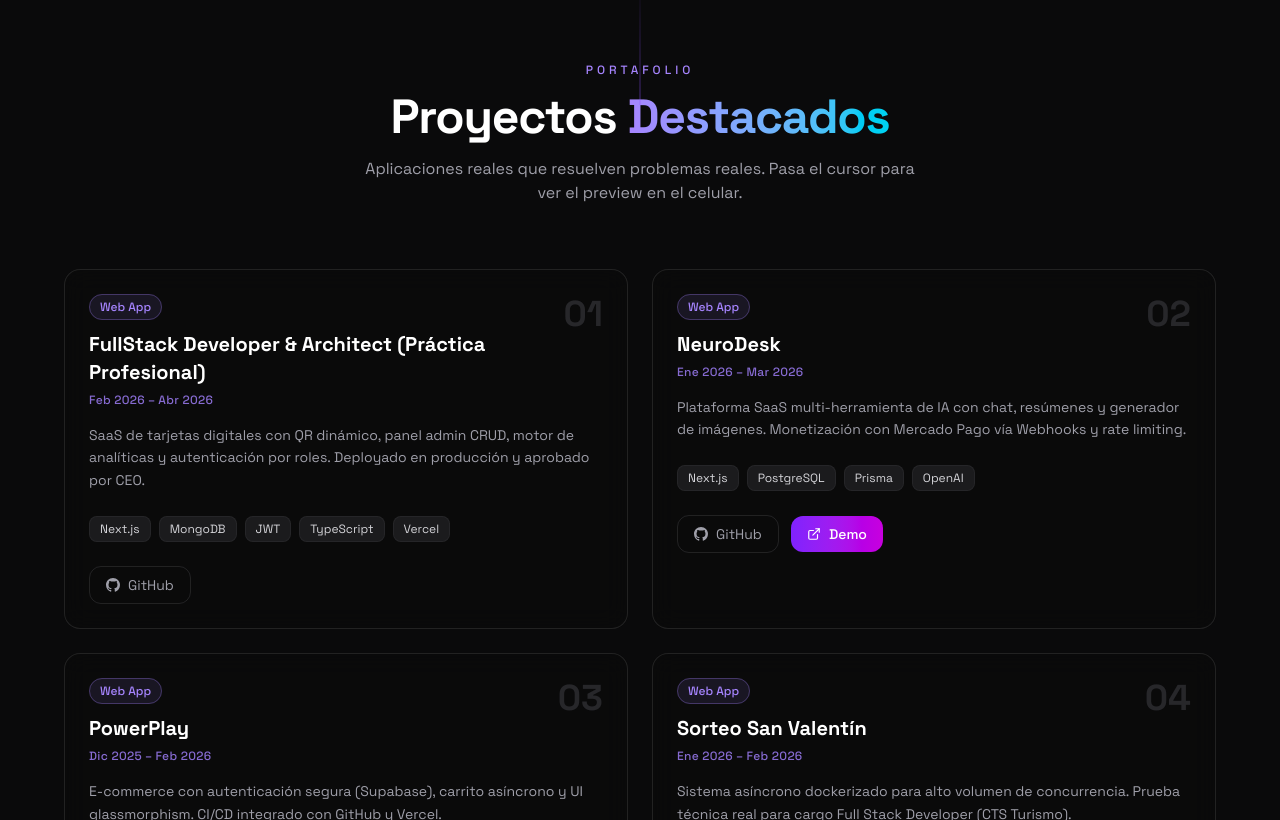
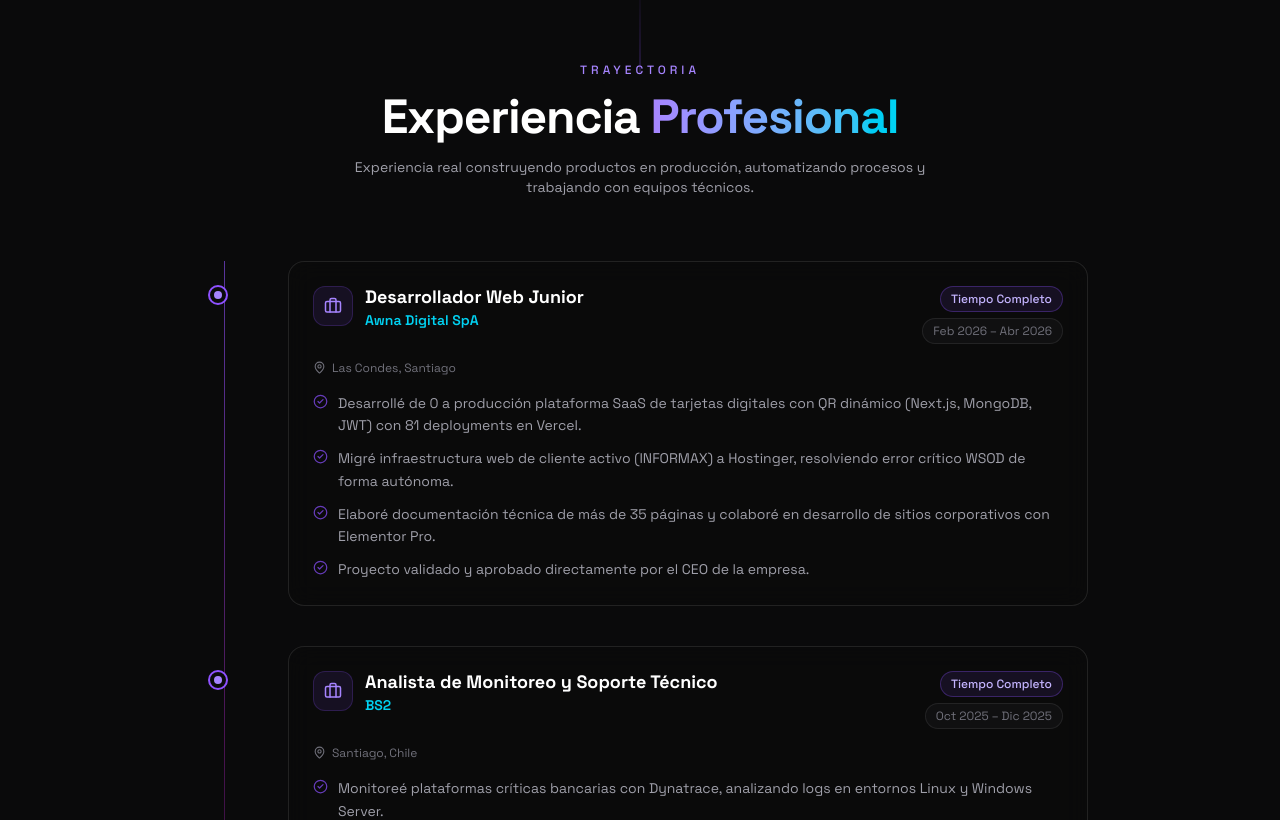
Before and after one commit to cristian102711/portfolio-cristian, a Next.js app: page / in a window 1280 px wide. Shown: the part 2800-3620 px from the top of the page. Built offline with nearby package versions, Linux system fonts and the light colour scheme.

Commit message:
Add Professional Experience section from CV

```diff
--- a/src/app/page.tsx
+++ b/src/app/page.tsx
@@ -2,7 +2,7 @@
 import Hero from '@/components/ui/Hero'
 import About from '@/components/ui/About'
 import Projects from '@/components/ui/Projects'
-import Education from '@/components/ui/Education'
+import Experience from '@/components/ui/Experience'
 import Skills from '@/components/ui/Skills'
 import Contact from '@/components/ui/Contact'
 
@@ -13,8 +13,8 @@
       <Hero />
       <About />
       <Skills />
+      <Experience />
       <Projects />
-      <Education />
       <Contact />
     </main>
   )
--- /dev/null
+++ b/src/components/ui/Experience.tsx
@@ -0,0 +1,115 @@
+'use client'
+
+import { motion } from 'framer-motion'
+import { experiences } from '@/data/projects'
+import { Briefcase, MapPin, CheckCircle2 } from 'lucide-react'
+
+const typeBadge: Record<string, string> = {
+  fulltime: 'Tiempo Completo',
+  parttime: 'Medio Tiempo',
+  freelance: 'Freelance',
+}
+
+const typeBadgeStyle: Record<string, string> = {
+  fulltime: 'border-violet-500/30 bg-violet-500/10 text-violet-300',
+  parttime: 'border-cyan-500/30 bg-cyan-500/10 text-cyan-300',
+  freelance: 'border-amber-500/30 bg-amber-500/10 text-amber-300',
+}
+
+export default function Experience() {
+  return (
+    <section id="experience" className="relative py-20 px-6">
+      <div className="absolute top-0 left-1/2 -translate-x-1/2 w-px h-24 bg-gradient-to-b from-transparent to-violet-500/40" />
+
+      <div className="max-w-4xl mx-auto">
+        {/* Header */}
+        <motion.div
+          initial={{ opacity: 0, y: 20 }}
+          whileInView={{ opacity: 1, y: 0 }}
+          viewport={{ once: true }}
+          transition={{ duration: 0.6 }}
+          className="text-center mb-16"
+        >
+          <span className="text-xs uppercase tracking-[4px] text-violet-400 font-medium">
+            Trayectoria
+          </span>
+          <h2 className="mt-3 text-4xl lg:text-5xl font-bold tracking-tight">
+            Experiencia{' '}
+            <span className="bg-gradient-to-r from-violet-400 to-cyan-400 bg-clip-text text-transparent">
+              Profesional
+            </span>
+          </h2>
+          <p className="mt-4 text-zinc-400 max-w-xl mx-auto text-sm">
+            Experiencia real construyendo productos en producción, automatizando procesos y trabajando con equipos técnicos.
+          </p>
+        </motion.div>
+
+        {/* Timeline */}
+        <div className="relative">
+          {/* Vertical line */}
+          <div className="absolute left-6 lg:left-8 top-0 bottom-0 w-px bg-gradient-to-b from-violet-500/60 via-fuchsia-500/30 to-transparent" />
+
+          <div className="flex flex-col gap-10">
+            {experiences.map((exp, i) => (
+              <motion.div
+                key={`${exp.company}-${i}`}
+                initial={{ opacity: 0, x: -20 }}
+                whileInView={{ opacity: 1, x: 0 }}
+                viewport={{ once: true, amount: 0.2 }}
+                transition={{ duration: 0.6, delay: i * 0.1 }}
+                className="relative pl-20 lg:pl-24"
+              >
+                {/* Timeline dot */}
+                <div className="absolute left-[18px] lg:left-[26px] top-6 -translate-x-1/2 w-5 h-5 rounded-full border-2 border-violet-500 bg-zinc-950 z-10 flex items-center justify-center">
+                  <div className="w-2 h-2 rounded-full bg-violet-400" />
+                </div>
+
+                {/* Card */}
+                <div className="glass-card p-6 hover:border-violet-500/30 transition-all duration-300 hover:shadow-lg hover:shadow-violet-500/10 group">
+                  {/* Top row */}
+                  <div className="flex flex-wrap items-start justify-between gap-3 mb-4">
+                    <div className="flex items-start gap-3">
+                      <div className="flex-shrink-0 w-10 h-10 rounded-xl bg-violet-500/10 border border-violet-500/20 flex items-center justify-center group-hover:scale-110 transition-transform">
+                        <Briefcase size={18} className="text-violet-400" />
+                      </div>
+                      <div>
+                        <h3 className="text-lg font-bold text-white group-hover:text-violet-200 transition-colors leading-tight">
+                          {exp.role}
+                        </h3>
+                        <p className="text-sm text-cyan-400 font-semibold mt-0.5">{exp.company}</p>
+                      </div>
+                    </div>
+                    <div className="flex flex-col items-end gap-1.5 flex-shrink-0">
+                      <span className={`text-xs px-2.5 py-1 rounded-full border font-medium ${typeBadgeStyle[exp.type]}`}>
+                        {typeBadge[exp.type]}
+                      </span>
+                      <span className="text-xs text-zinc-500 px-2.5 py-1 rounded-full border border-white/8 bg-zinc-900/50">
+                        {exp.period}
+                      </span>
+                    </div>
+                  </div>
+
+                  {/* Location */}
+                  <div className="flex items-center gap-1.5 mb-4">
+                    <MapPin size={13} className="text-zinc-500 flex-shrink-0" />
+                    <span className="text-xs text-zinc-500">{exp.location}</span>
+                  </div>
+
+                  {/* Highlights */}
+                  <ul className="flex flex-col gap-2.5">
+                    {exp.highlights.map((h, hi) => (
+                      <li key={hi} className="flex items-start gap-2.5 text-sm text-zinc-400 leading-relaxed">
+                        <CheckCircle2 size={15} className="text-violet-500/70 flex-shrink-0 mt-0.5" />
+                        {h}
+                      </li>
+                    ))}
+                  </ul>
+                </div>
+              </motion.div>
+            ))}
+          </div>
+        </div>
+      </div>
+    </section>
+  )
+}
--- a/src/data/projects.ts
+++ b/src/data/projects.ts
@@ -16,6 +16,15 @@
   period: string
   description: string
   icon: string
+}
+
+export interface Experience {
+  role: string
+  company: string
+  period: string
+  location: string
+  highlights: string[]
+  type: 'fulltime' | 'parttime' | 'freelance'
 }
 
 export const projects: Project[] = [
@@ -118,3 +127,42 @@
     skills: ['Flutter', 'Kotlin', 'Android', 'RestAPI', 'OpenAI'],
   },
 ]
+
+export const experiences: Experience[] = [
+  {
+    role: 'Desarrollador Web Junior',
+    company: 'Awna Digital SpA',
+    period: 'Feb 2026 – Abr 2026',
+    location: 'Las Condes, Santiago',
+    type: 'fulltime',
+    highlights: [
+      'Desarrollé de 0 a producción plataforma SaaS de tarjetas digitales con QR dinámico (Next.js, MongoDB, JWT) con 81 deployments en Vercel.',
+      'Migré infraestructura web de cliente activo (INFORMAX) a Hostinger, resolviendo error crítico WSOD de forma autónoma.',
+      'Elaboré documentación técnica de más de 35 páginas y colaboré en desarrollo de sitios corporativos con Elementor Pro.',
+      'Proyecto validado y aprobado directamente por el CEO de la empresa.',
+    ],
+  },
+  {
+    role: 'Analista de Monitoreo y Soporte Técnico',
+    company: 'BS2',
+    period: 'Oct 2025 – Dic 2025',
+    location: 'Santiago, Chile',
+    type: 'fulltime',
+    highlights: [
+      'Monitoreé plataformas críticas bancarias con Dynatrace, analizando logs en entornos Linux y Windows Server.',
+      'Automaticé procesos con Python y Shell Script, logrando reducción del 30% en tiempos de respuesta a incidentes.',
+      'Coordiné con equipos DEV y OPS para resolución de incidencias en producción.',
+    ],
+  },
+  {
+    role: 'Full Stack Developer Freelance',
+    company: 'Independiente',
+    period: 'Ene 2024 – Actual',
+    location: 'Santiago, Chile',
+    type: 'freelance',
+    highlights: [
+      'Desarrollé plataformas web con React, Node.js, Express y SQL, incluyendo APIs REST con autenticación y manejo de roles.',
+      'Construí aplicaciones móviles con Flutter, Firebase y Android nativo (Kotlin) con arquitectura MVVM.',
+    ],
+  },
+]
```
